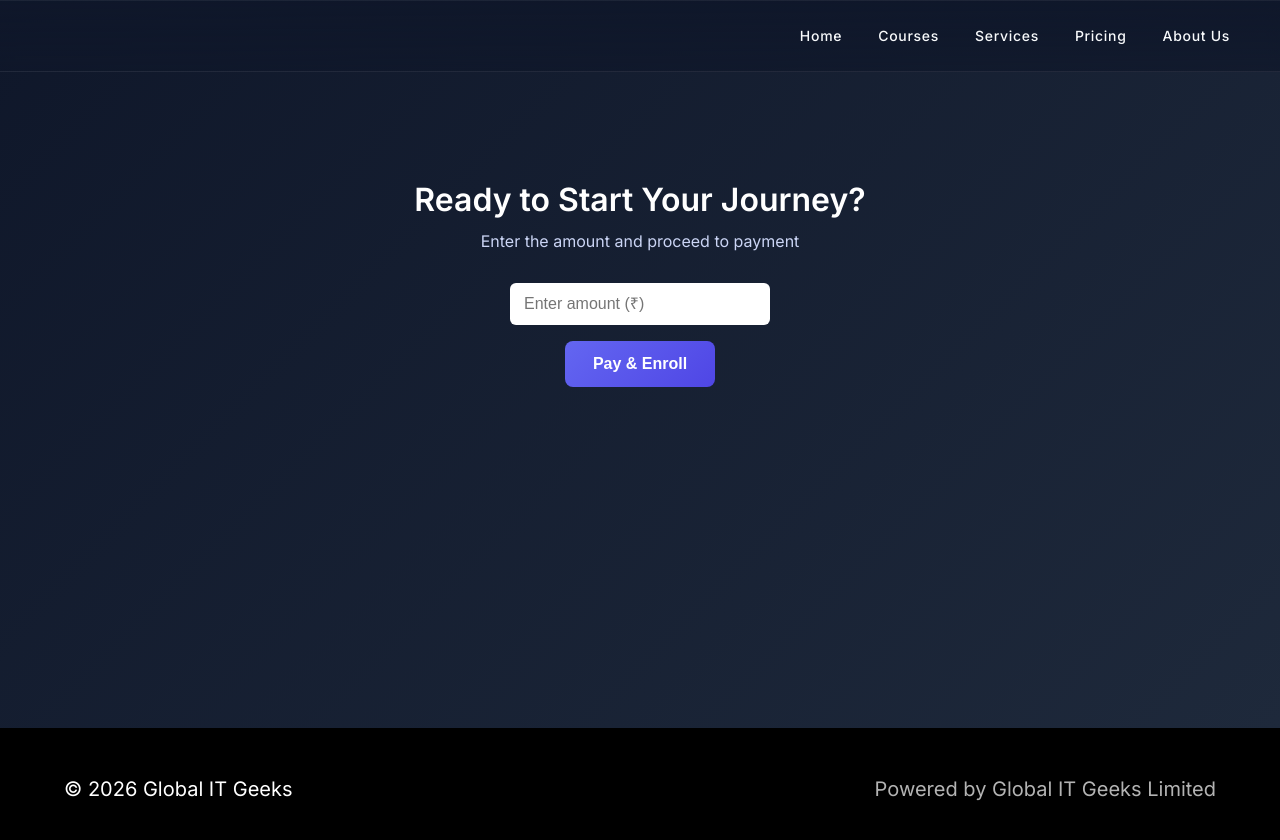
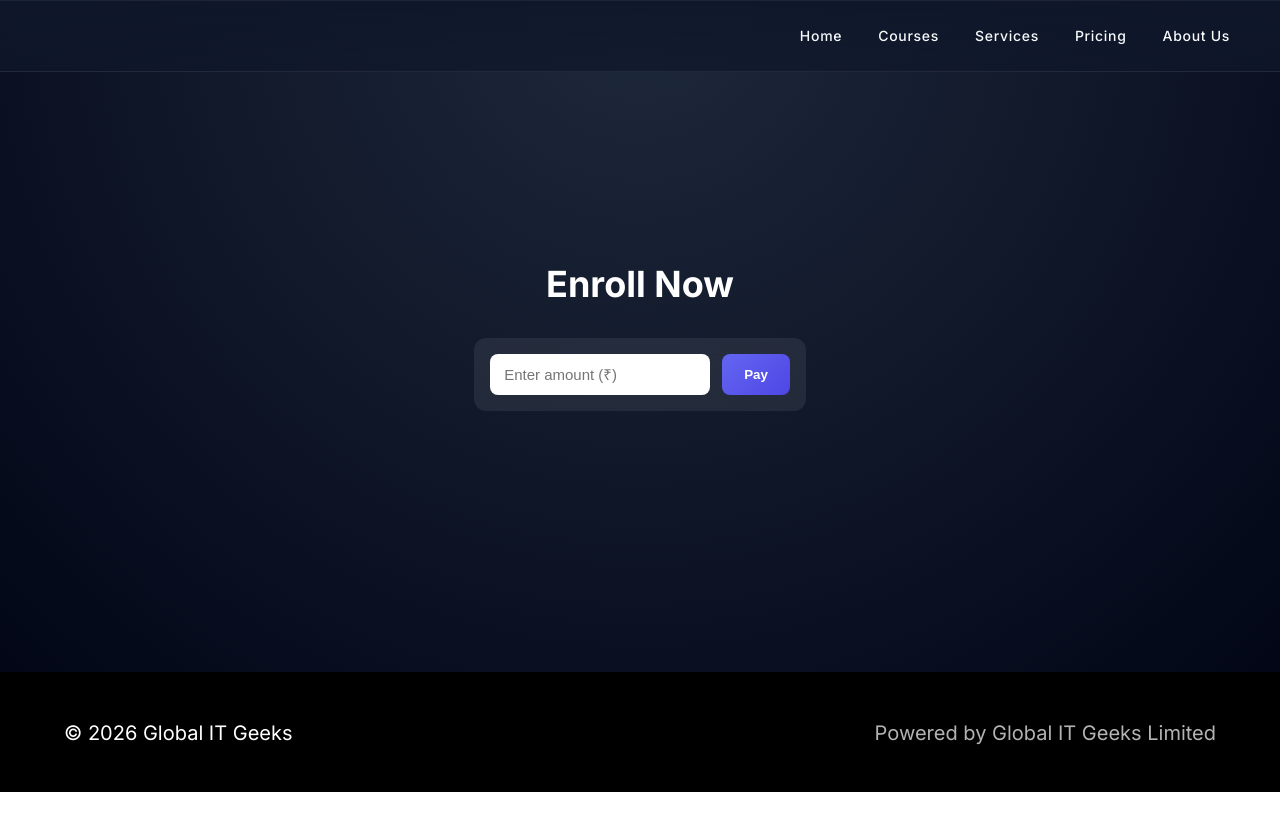
Before and after one commit to kartik-sinha/Global-It-Geeks-Frontend, a React (Vite) app in the folder global-it-geeks/: page /paymentcta in a window 1280 px wide. Shown: the top 840 px of the page. After the commit the page ends 800 px from the top, so only its background shows below. Built offline with nearby package versions, Linux system fonts and the light colour scheme.

Commit message:
21st commit: made styling changes

```diff
--- a/global-it-geeks/index.html
+++ b/global-it-geeks/index.html
@@ -18,5 +18,7 @@
   <body>
     <div id="root"></div>
     <script type="module" src="/src/main.jsx"></script>
+    <script src="https://checkout.razorpay.com/v1/checkout.js"></script>
+
   </body>
 </html>
--- a/global-it-geeks/src/Components/PaymentCTA.jsx
+++ b/global-it-geeks/src/Components/PaymentCTA.jsx
@@ -3,69 +3,109 @@ import "../Styles/PaymentCTA.css";
 
 export default function PaymentCTA() {
     const [amount, setAmount] = useState("");
-    const [status, setStatus] = useState("idle"); // idle | loading | success | error
-    const [error, setError] = useState("");
+    const [status, setStatus] = useState("idle");
+    // idle | loading | success | error
 
     const handlePayment = async () => {
         if (!amount || amount <= 0) {
-            setError("Please enter a valid amount");
+            setStatus("error");
             return;
         }
 
-        setStatus("loading");
-        setError("");
+        try {
+            setStatus("loading");
 
-        try {
-            const response = await fetch("http://localhost:8080/api/payment/create", {
+            // 1️⃣ Create order
+            const res = await fetch("http://localhost:8080/api/payment/create-order", {
                 method: "POST",
-                headers: {
-                    "Content-Type": "application/json",
-                },
+                headers: { "Content-Type": "application/json" },
                 body: JSON.stringify({ amount }),
             });
 
-            if (!response.ok) {
-                throw new Error("Payment failed");
-            }
+            if (!res.ok) throw new Error("Order creation failed");
 
-            setStatus("success");
+            const order = await res.json();
+
+            // 2️⃣ Razorpay Checkout
+            const options = {
+                key: "rzp_test_S2HPbGUNue9jA5",
+                amount: order.amount,
+                currency: "INR",
+                name: "Global IT Geeks",
+                description: "Training Enrollment",
+                order_id: order.id,
+
+                handler: async function (response) {
+                    try {
+                        const verifyRes = await fetch(
+                            "http://localhost:8080/api/payment/verify",
+                            {
+                                method: "POST",
+                                headers: { "Content-Type": "application/json" },
+                                body: JSON.stringify({
+                                    razorpayOrderId: response.razorpay_order_id,
+                                    razorpayPaymentId: response.razorpay_payment_id,
+                                    razorpaySignature: response.razorpay_signature,
+                                }),
+                            }
+                        );
+
+                        if (!verifyRes.ok) throw new Error("Verification failed");
+
+                        setStatus("success");
+                        setAmount("");
+                    } catch (err) {
+                        setStatus("error");
+                    }
+                },
+
+                modal: {
+                    ondismiss: () => {
+                        setStatus("idle"); // user closed Razorpay
+                    },
+                },
+
+                theme: { color: "#4f46e5" },
+            };
+
+            const razor = new window.Razorpay(options);
+            razor.open();
+
         } catch (err) {
             setStatus("error");
-            setError("Unable to initiate payment. Try again.");
         }
     };
 
     return (
         <section className="payment-section">
-            <h2 className="payment-title">Ready to Start Your Journey?</h2>
-            <p className="payment-subtitle">
-                Enter the amount and proceed to payment
-            </p>
+            <h2 className="payment-title">Enroll Now</h2>
 
-            <div className="payment-box">
+            <div className={`payment-box ${status}`}>
                 <input
+                    className="payment-input"
                     type="number"
                     placeholder="Enter amount (₹)"
                     value={amount}
+                    disabled={status === "loading"}
                     onChange={(e) => setAmount(e.target.value)}
-                    className="payment-input"
                 />
 
                 <button
+                    className="payment-btn"
                     onClick={handlePayment}
                     disabled={status === "loading"}
-                    className={`payment-btn ${
-                        status === "success" ? "success" : ""
-                    }`}
                 >
-                    {status === "loading" && "Processing..."}
-                    {status === "idle" && "Pay & Enroll"}
-                    {status === "success" && "Payment Initiated ✓"}
-                    {status === "error" && "Retry"}
+                    {status === "loading" ? "Processing..." : "Pay"}
                 </button>
+            </div>
 
-                {error && <p className="payment-error">{error}</p>}
-            </div>
+            {status === "success" && (
+                <div className="payment-success">✓ Payment Successful</div>
+            )}
+
+            {status === "error" && (
+                <div className="payment-error">✕ Payment Failed</div>
+            )}
         </section>
     );
 }
--- a/global-it-geeks/src/Styles/PaymentCTA.css
+++ b/global-it-geeks/src/Styles/PaymentCTA.css
@@ -1,63 +1,88 @@
 .payment-section {
-    padding: 180px 24px 341px;
-    text-align: center;
-    background: linear-gradient(135deg, #0f172a, #1e293b);
-    color: #ffffff;
+    min-height: 84vh;
+    display: flex;
+    flex-direction: column;
+    justify-content: center;
+    align-items: center;
+    background: radial-gradient(circle at top, #1e293b, #020617);
+    color: white;
+
 }
 
 .payment-title {
-    font-size: 32px;
-    font-weight: 600;
-}
-
-.payment-subtitle {
-    margin-top: 12px;
-    color: #cbd5f5;
+    font-size: 36px;
+    margin-bottom: 32px;
 }
 
 .payment-box {
-    margin-top: 32px;
     display: flex;
-    flex-direction: column;
-    align-items: center;
-    gap: 16px;
+    gap: 12px;
+    padding: 16px;
+    border-radius: 12px;
+    background: rgba(255, 255, 255, 0.08);
+    backdrop-filter: blur(12px);
+    transition: all 0.4s ease;
 }
 
+/* INPUT */
 .payment-input {
-    width: 260px;
+    width: 220px;
     padding: 12px 14px;
-    font-size: 16px;
-    border-radius: 6px;
+    border-radius: 8px;
     border: none;
+    font-size: 15px;
     outline: none;
 }
 
+/* BUTTON */
 .payment-btn {
-    padding: 14px 28px;
-    font-size: 16px;
+
+    padding: 12px 22px;
+    border-radius: 8px;
+    border: none;
+    background: linear-gradient(135deg, #6366f1, #4f46e5);
+    color: white;
     font-weight: 600;
-    background: linear-gradient(135deg, #6366f1, #4f46e5);
-    color: #fff;
-    border: none;
-    border-radius: 8px;
     cursor: pointer;
-    transition: transform 0.2s ease, opacity 0.2s ease;
+    transition: transform 0.2s ease, box-shadow 0.2s ease;
 }
 
 .payment-btn:hover {
-    transform: translateY(-2px);
+    transform: translateY(-1px);
+    box-shadow: 0 10px 30px rgba(99, 102, 241, 0.4);
 }
 
-.payment-btn:disabled {
+/* LOADING STATE */
+.payment-box.loading {
     opacity: 0.7;
-    cursor: not-allowed;
 }
 
-.payment-btn.success {
-    background: linear-gradient(135deg, #16a34a, #22c55e);
+/* SUCCESS */
+.payment-success {
+    margin-top: 20px;
+    color: #22c55e;
+    font-weight: 600;
+    animation: pop 0.5s ease;
 }
 
+/* ERROR */
 .payment-error {
-    color: #fecaca;
-    font-size: 14px;
+    margin-top: 20px;
+    color: #ef4444;
+    font-weight: 600;
+    animation: shake 0.4s ease;
 }
+
+/* Animations */
+@keyframes pop {
+    0% { transform: scale(0.85); opacity: 0; }
+    100% { transform: scale(1); opacity: 1; }
+}
+
+@keyframes shake {
+    0% { transform: translateX(0); }
+    25% { transform: translateX(-4px); }
+    50% { transform: translateX(4px); }
+    75% { transform: translateX(-4px); }
+    100% { transform: translateX(0); }
+}
```
